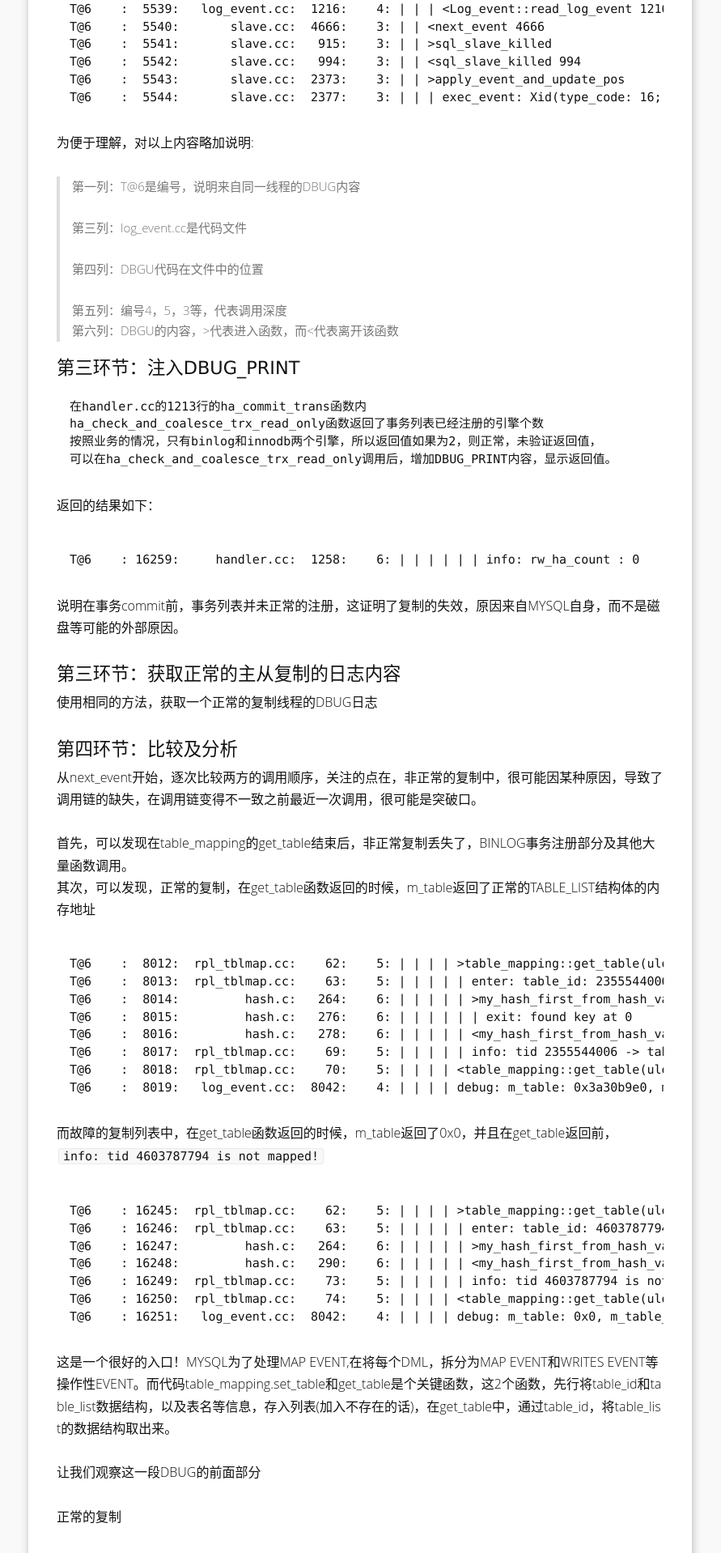
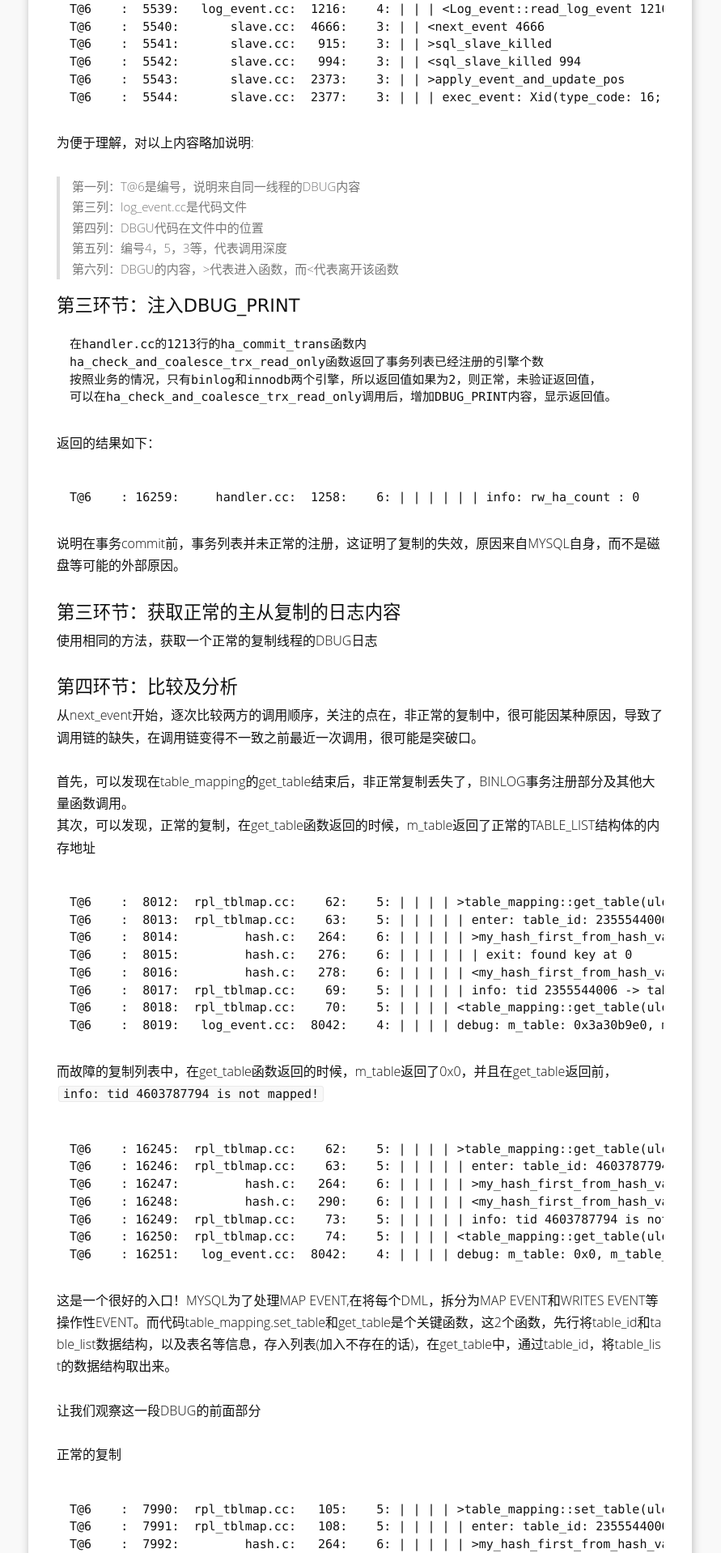
Before and after one commit to swordstick/swordstick.github.io, a Jekyll site: the page built from _posts/MYSQL/2018-07-19-MYSQL5.5版本复制突发失效故障深度调查.md, in a window 1280 px wide. Shown: the part 1515-3433 px from the top of the page at 81% size, without its empty margins (195-1086 px from the left). Built offline with Jekyll 4.4.1, drawn with Linux system fonts in a browser that asks for light colours; nearby versions of some CDN libraries; library files that are not in the unit come from our copies; comment, search, counter and statistics services are not loaded.

Commit message:
Update doc

````diff
--- a/_posts/MYSQL/2018-07-19-MYSQL5.5版本复制突发失效故障深度调查.md
+++ b/_posts/MYSQL/2018-07-19-MYSQL5.5版本复制突发失效故障深度调查.md
@@ -69,9 +69,9 @@ T@6    :  5544:       slave.cc:  2377:    3: | | | exec_event: Xid(type_code: 16
 ```
 
 为便于理解，对以上内容略加说明:
-> 第一列：T@6是编号，说明来自同一线程的DBUG内容<br>
-> 第三列：log_event.cc是代码文件<br>
-> 第四列：DBGU代码在文件中的位置<br>
+> 第一列：T@6是编号，说明来自同一线程的DBUG内容
+> 第三列：log_event.cc是代码文件
+> 第四列：DBGU代码在文件中的位置
 > 第五列：编号4，5，3等，代表调用深度
 > 第六列：DBGU的内容，>代表进入函数，而<代表离开该函数
 
````
